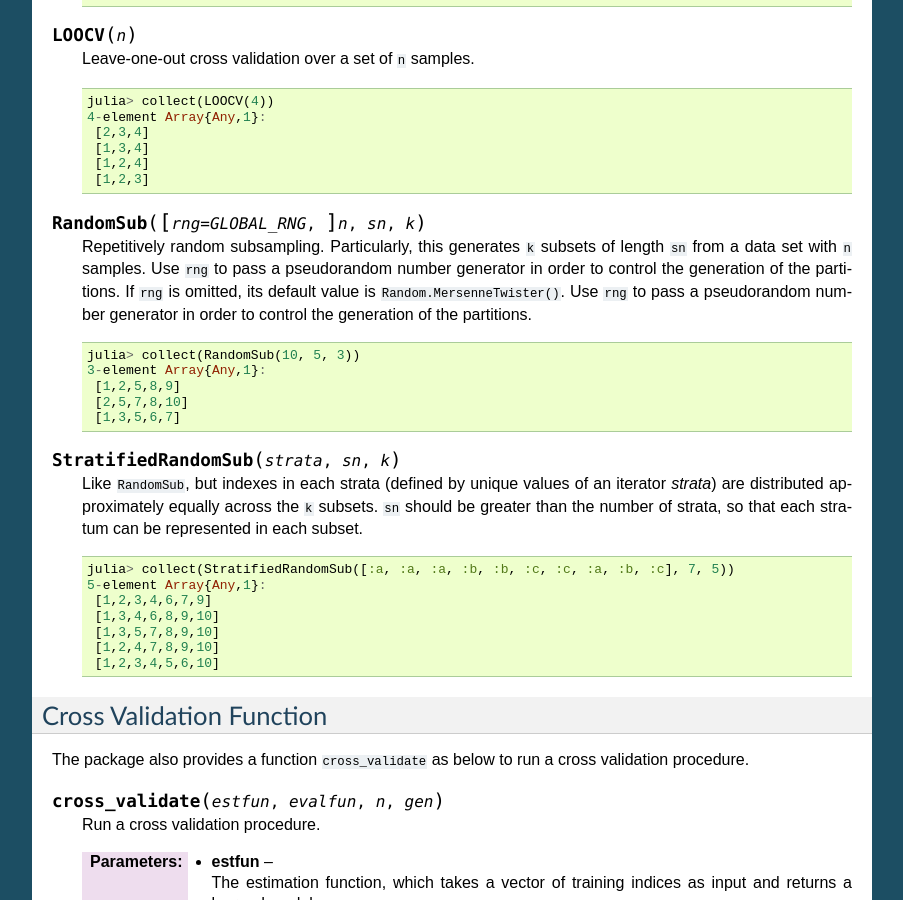
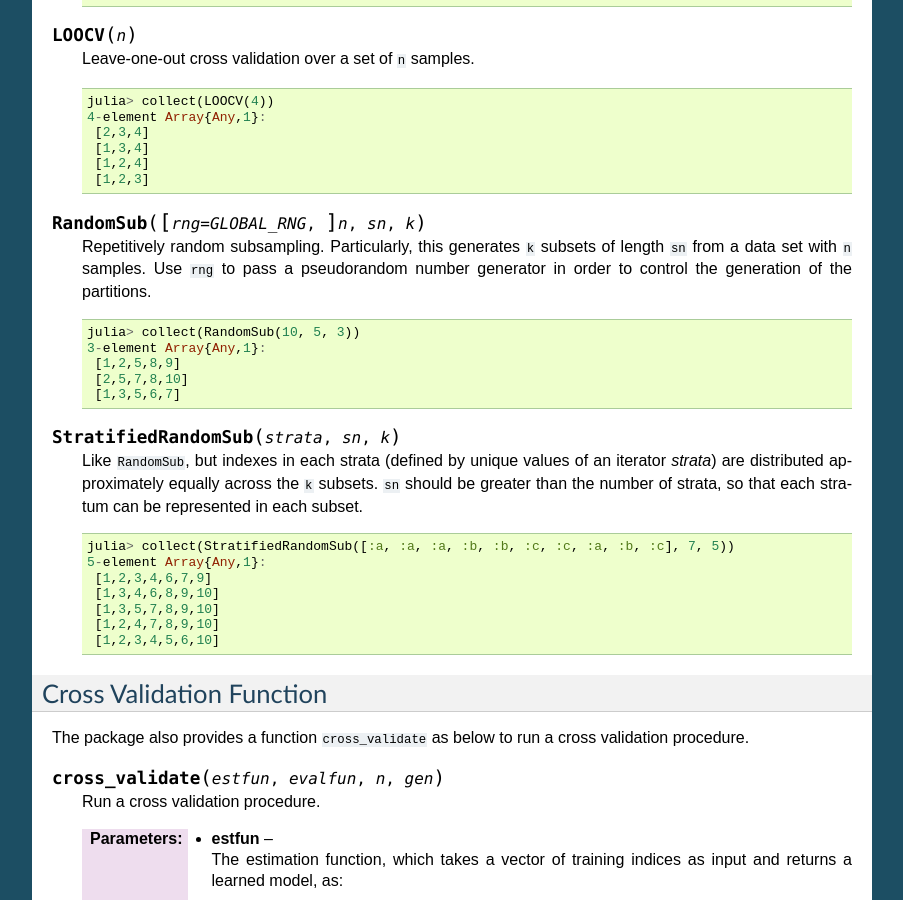
Before and after one commit to JuliaStats/MLBase.jl, a Sphinx documentation site: the page built from docs/source/crossval.rst, in a window 1280 px wide and 900 px high, scrolled down 616 px. Shown: the whole window, without its empty margins (198-1101 px from the left). Built offline with Sphinx 7.4.7, drawn with Linux system fonts in a browser that asks for light colours; formulas are drawn with MathJax 3.

Commit message:
Update docs/source/crossval.rst
Co-authored-by: Alex Arslan <ararslan@comcast.net>

```diff
--- a/docs/source/crossval.rst
+++ b/docs/source/crossval.rst
@@ -47,7 +47,7 @@ Cross Validation Schemes
 
 .. function:: RandomSub([rng=GLOBAL_RNG], n, sn, k)
 
-    Repetitively random subsampling. Particularly, this generates ``k`` subsets of length ``sn`` from a data set with ``n`` samples. Use ``rng`` to pass a pseudorandom number generator in order to control the generation of the partitions.  If ``rng`` is omitted, its default value is ``Random.MersenneTwister()``. Use ``rng`` to pass a pseudorandom number generator in order to control the generation of the partitions.
+    Repetitively random subsampling. Particularly, this generates ``k`` subsets of length ``sn`` from a data set with ``n`` samples. Use ``rng`` to pass a pseudorandom number generator in order to control the generation of the partitions.
 
     .. code-block:: julia
 
```
